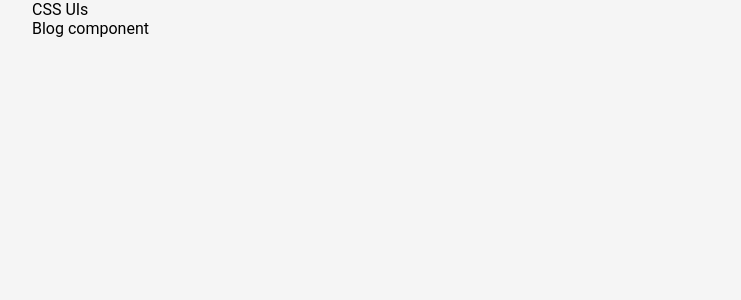
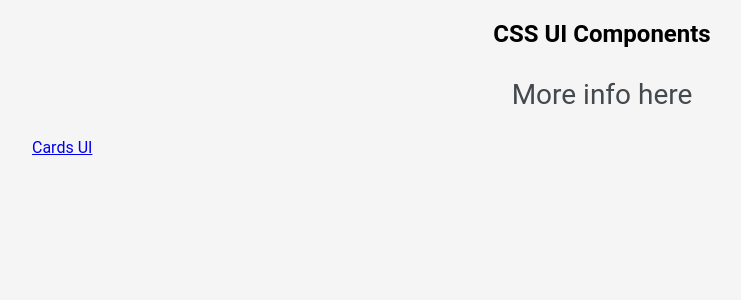
Before and after one commit to kenold/css-ui-v1, a React (Create React App) app: page / in a window 1280 px wide. Shown: the top 300 px of the page, without its empty margins (38-779 px from the left). Built offline with nearby package versions, Linux system fonts and the light colour scheme.

Commit message:
update text

```diff
--- a/src/App.js
+++ b/src/App.js
@@ -6,10 +6,15 @@ import Blog from './components/cards/blog';
 function App() {
   return (
     <div className="App">
-    	<div className="container">
-			CSS UIs
-    	</div>
-		<Blog />
+    	<div class="container">
+			<section class="intro">
+				<h1>CSS UI Components</h1>
+				<h3>More info here</h3>
+			</section>
+			<ul>
+				<li><a href="card.html">Cards UI</a></li>
+			</ul>
+		</div>
     </div>
   );
 }
```
